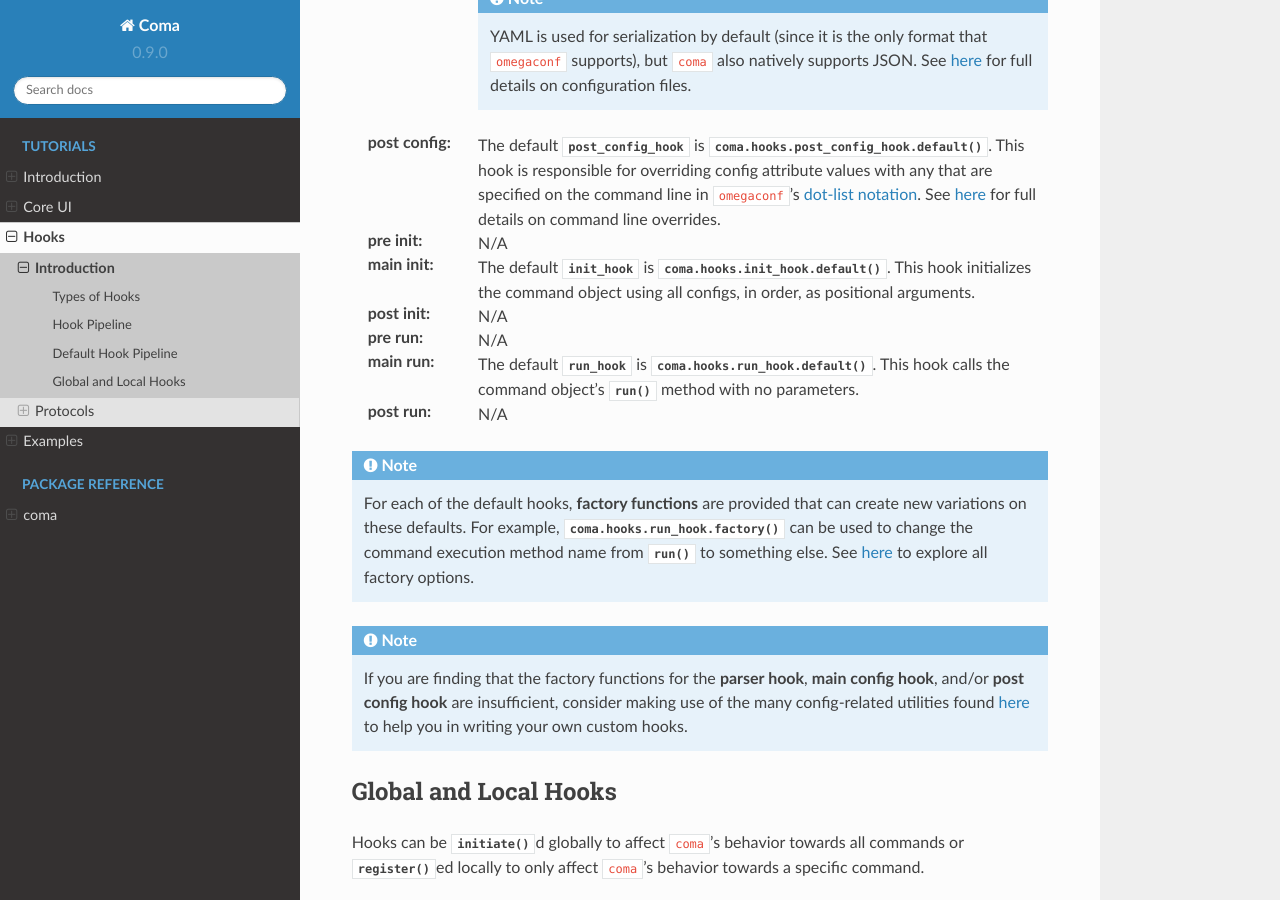
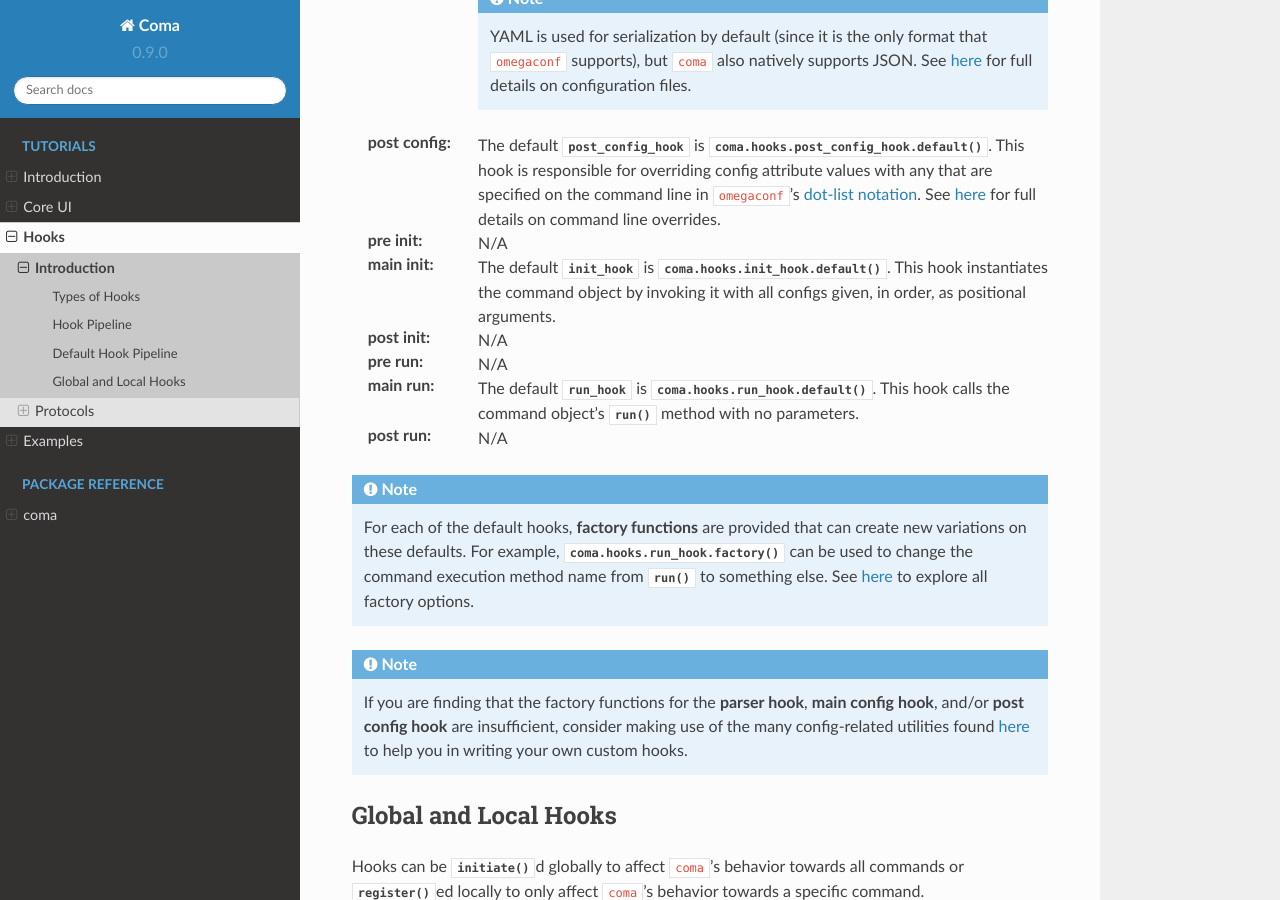
Before and after one commit to francois-rd/coma, a Sphinx documentation site: the page built from docs/source/tutorials/hooks/intro.rst, in a window 1280 px wide and 900 px high, scrolled down 2178 px. Built offline with Sphinx 7.4.7 and the Read the Docs theme 2.0.0, drawn with Linux system fonts in a browser that asks for light colours.

Commit message:
Improved main init hook wording.

```diff
--- a/docs/source/tutorials/hooks/intro.rst
+++ b/docs/source/tutorials/hooks/intro.rst
@@ -132,8 +132,9 @@ The default hooks are:
 :pre init:
     N/A
 :main init:
-    The default :obj:`init_hook` is :func:`coma.hooks.init_hook.default`. This hook
-    initializes the command object using all configs, in order, as positional arguments.
+    The default :obj:`init_hook` is :func:`coma.hooks.init_hook.default`. This
+    hook instantiates the command object by invoking it with all configs given,
+    in order, as positional arguments.
 :post init:
     N/A
 :pre run:
```
